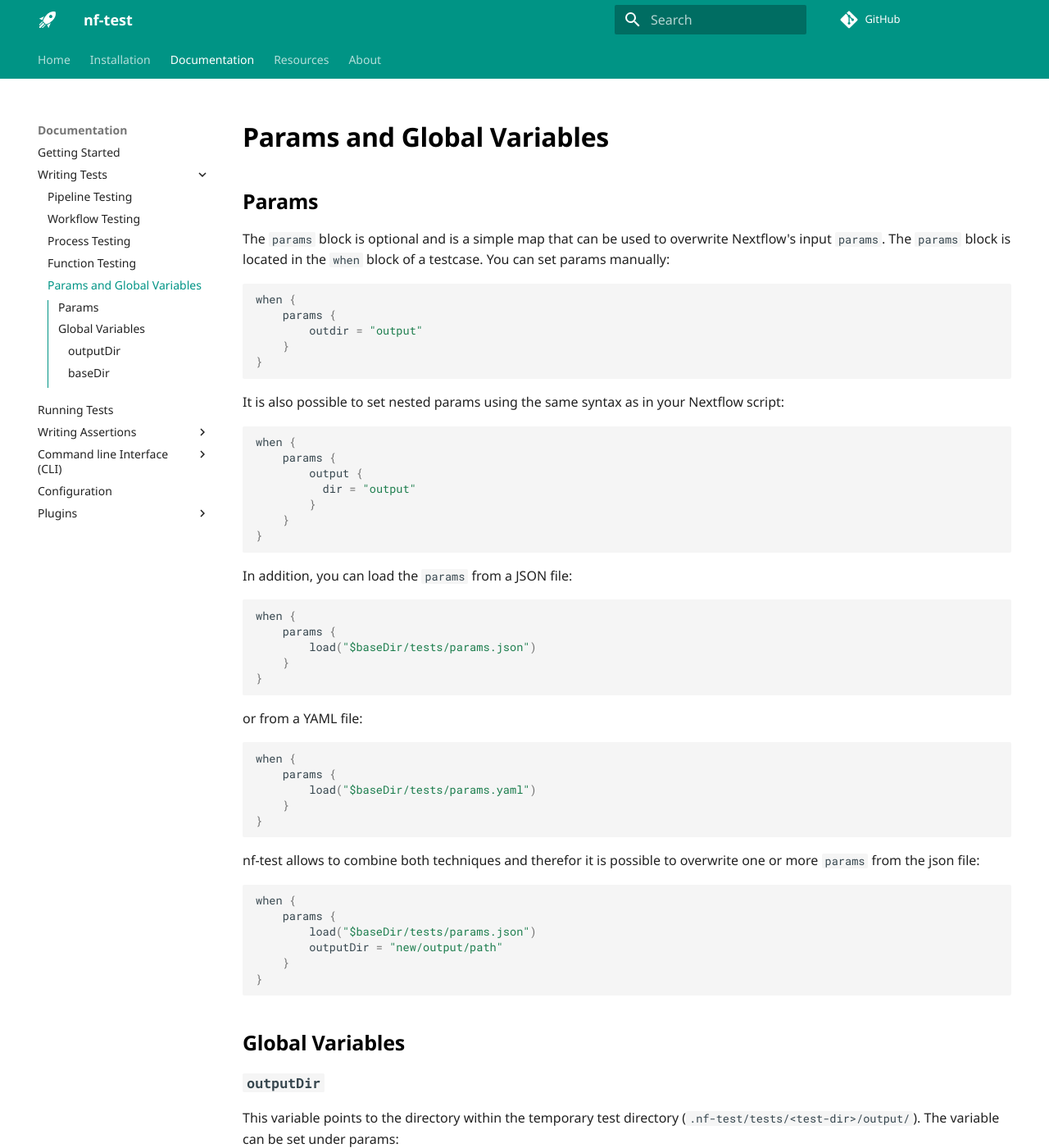
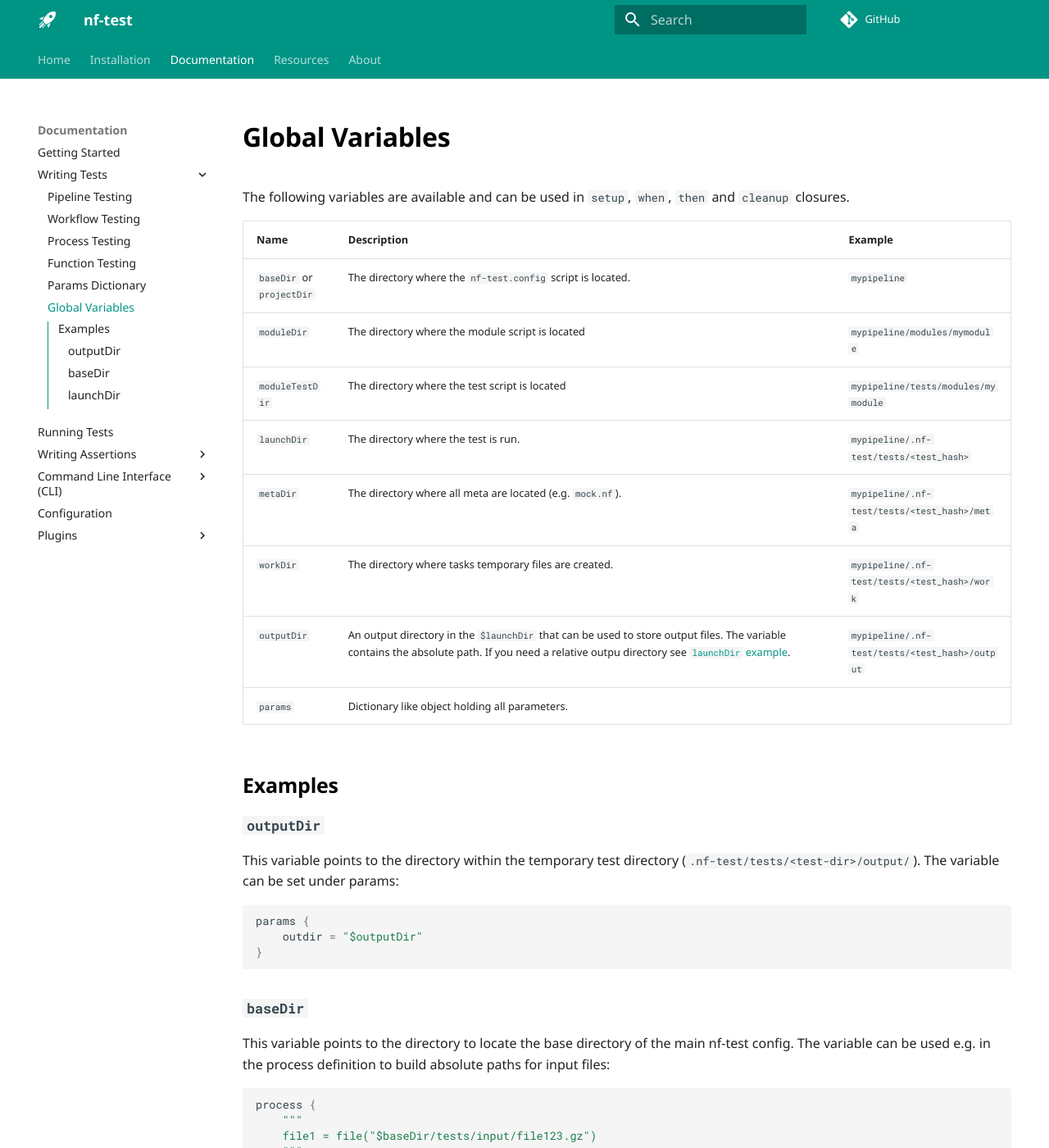
Before and after one commit to askimed/nf-test, an MkDocs documentation site: the page built from docs/docs/testcases/global_variables.md, in a window 1280 px wide and 1400 px high. Shown: the whole window at 82% size. Built offline with MkDocs 1.6.1 and Material for MkDocs 9.7.7, drawn with Linux system fonts in a browser that asks for light colours; some web fonts are replaced; comment, search, counter and statistics services are not loaded; some of the changed text lies outside the part shown.

Commit message:
Add basic documentation

````diff
--- a/docs/docs/testcases/global_variables.md
+++ b/docs/docs/testcases/global_variables.md
@@ -1,61 +1,19 @@
-# Params and Global Variables
+# Global Variables
 
-## Params
+The following variables are available and can be used in `setup`, `when`, `then` and `cleanup` closures.
 
-The `params` block is optional and is a simple map that can be used to overwrite Nextflow's input `params`. The `params` block is located in the `when` block of a testcase. You can set params manually:
+|Name|Description| Example |
+|---|---|---|
+|`baseDir` or<br/>`projectDir`| The directory where the `nf-test.config` script is located. | `mypipeline`|
+|`moduleDir`| The directory where the module script is located  | `mypipeline/modules/mymodule` |
+|`moduleTestDir`| The directory where the test script is located  | `mypipeline/tests/modules/mymodule` |
+|`launchDir`| The directory where the test is run. | `mypipeline/.nf-test/tests/<test_hash>` |
+|`metaDir`| The directory where all meta are located (e.g. `mock.nf`).| `mypipeline/.nf-test/tests/<test_hash>/meta` |
+|`workDir`| The directory where tasks temporary files are created.| `mypipeline/.nf-test/tests/<test_hash>/work` |
+|`outputDir`| An output directory in the `$launchDir` that can be used to store output files. The variable contains the absolute path. If you need a relative outpu directory see [`launchDir` example](#launchdir). | `mypipeline/.nf-test/tests/<test_hash>/output` |
+|`params`| Dictionary like object holding all parameters. | |
 
-```Groovy
-when {
-    params {
-        outdir = "output"
-    }
-}
-```
-
-It is also possible to set nested params using the same syntax as in your Nextflow script:
-
-```Groovy
-when {
-    params {
-        output {
-          dir = "output"
-        }
-    }
-}
-```
-
-In addition, you can load the `params` from a JSON file:
-
-```Groovy
-when {
-    params {
-        load("$baseDir/tests/params.json")
-    }
-}
-```
-
-or from a YAML file:
-
-```Groovy
-when {
-    params {
-        load("$baseDir/tests/params.yaml")
-    }
-}
-```
-
-nf-test allows to combine both techniques and therefor it is possible to overwrite one or more `params` from the json file:
-
-```Groovy
-when {
-    params {
-        load("$baseDir/tests/params.json")
-        outputDir = "new/output/path"
-    }
-}
-```
-
-## Global Variables
+## Examples
 
 ### `outputDir`
 
@@ -78,3 +36,22 @@ process {
     """
 }
 ```
+
+### `launchDir`
+
+This variable points to the directory where the test is executed. This can be used get access to results that are created in an relative output directory:
+
+```Groovy
+when {
+    params {
+        outdir = "results"
+    }
+}
+```
+
+```Groovy
+then {
+    assert path("$launchDir/results").exists()
+}
+
+```
--- a/mkdocs.yml
+++ b/mkdocs.yml
@@ -42,7 +42,8 @@ nav:
       - Workflow Testing: docs/testcases/nextflow_workflow.md
       - Process Testing: docs/testcases/nextflow_process.md
       - Function Testing: docs/testcases/nextflow_function.md
-      - Params and Global Variables: docs/testcases/global_variables.md
+      - Params Dictionary: docs/testcases/params.md
+      - Global Variables: docs/testcases/global_variables.md
     - Running Tests: docs/running-tests.md
     - Writing Assertions:
       - Power Assertions: docs/assertions/assertions.md
@@ -51,7 +52,7 @@ nav:
       - Regular Expressions: docs/assertions/regular-expressions.md
       - FASTA Files: docs/assertions/fasta.md
       - Using Third-Party Libraries: docs/assertions/libraries.md
-    - Command line Interface (CLI):
+    - Command Line Interface (CLI):
       - init: docs/cli/init.md
       - generate: docs/cli/generate.md
       - test: docs/cli/test.md
````
Also changed, not shown: docs/docs/testcases/nextflow_process.md (+1 -1 lines), docs/docs/testcases/params.md (added, +64 -0 lines).
